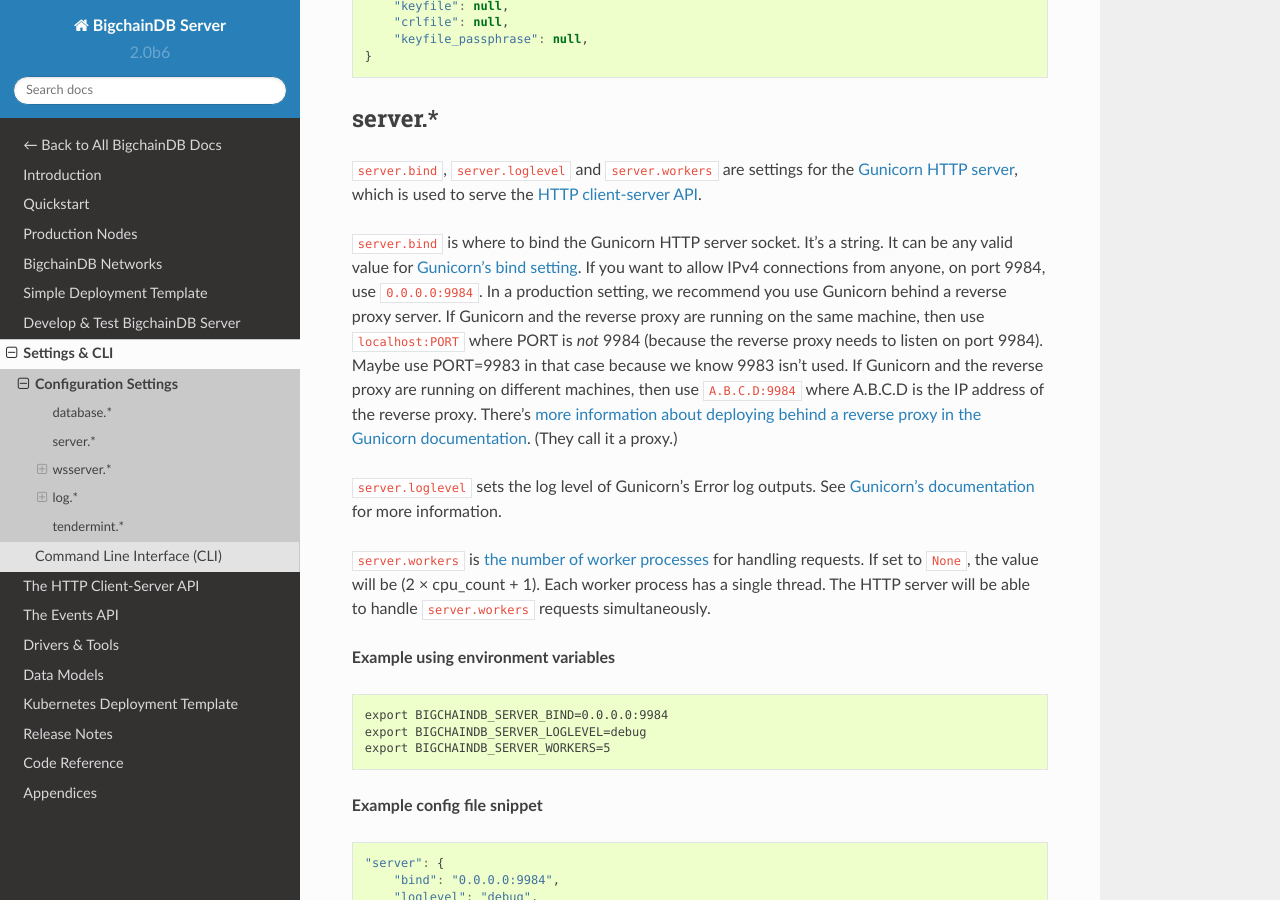
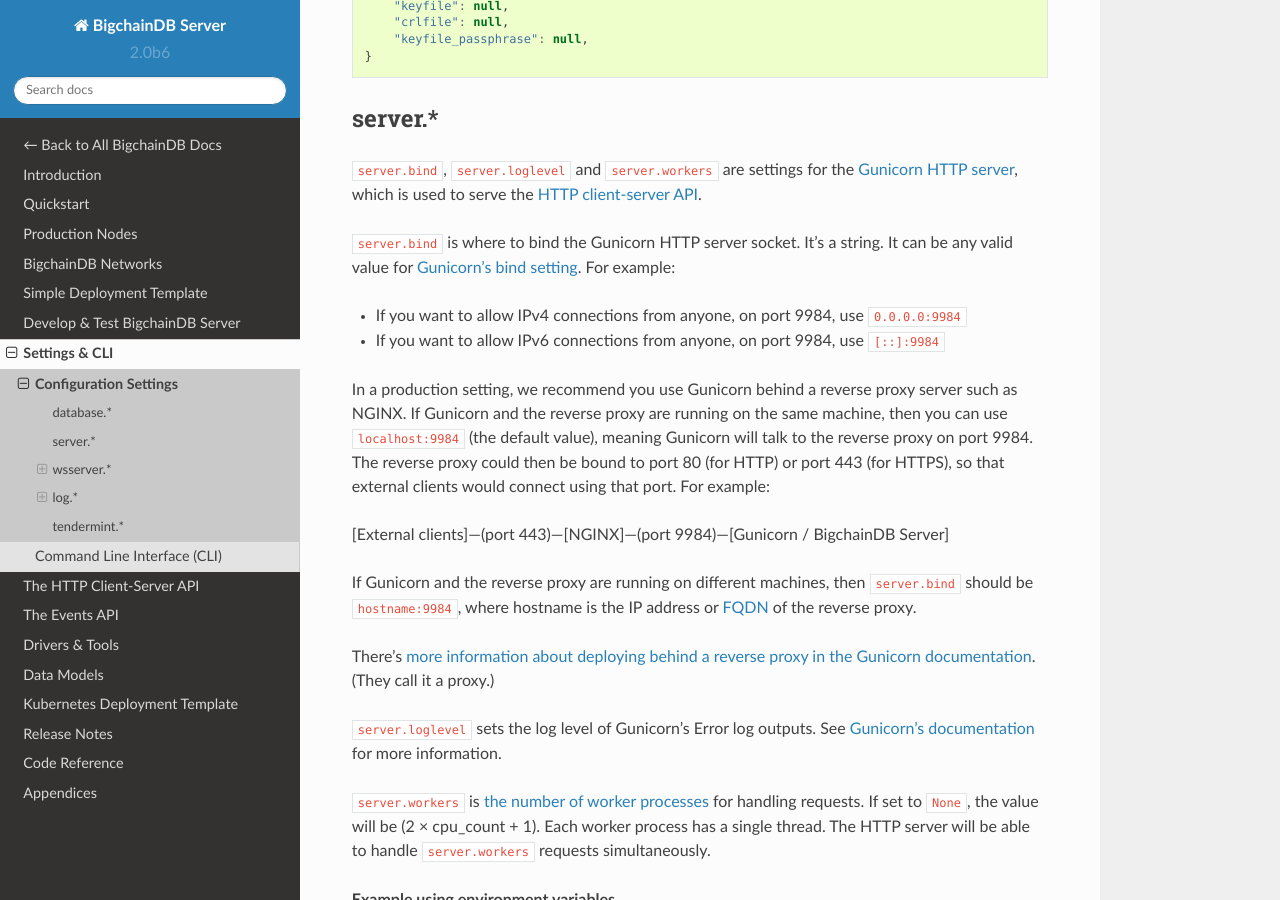
Before and after one commit to thematerials-network/bigchaindb-node, a Sphinx documentation site: the page built from bigchaindb/docs/server/source/server-reference/configuration.md, in a window 1280 px wide and 900 px high, scrolled down 2853 px. Built offline with Sphinx 7.4.7 and the Read the Docs theme 2.0.0, drawn with Linux system fonts in a browser that asks for light colours.

Commit message:
Added server.bind note re connecting via IPv6 & edited reverse proxy instructions. (#2575)

```diff
--- a/bigchaindb/docs/server/source/server-reference/configuration.md
+++ b/bigchaindb/docs/server/source/server-reference/configuration.md
@@ -110,7 +110,18 @@ If (no environment variables were set and there's no local config file), or you
 `server.bind`, `server.loglevel` and `server.workers`
 are settings for the [Gunicorn HTTP server](http://gunicorn.org/), which is used to serve the [HTTP client-server API](../http-client-server-api.html).
 
-`server.bind` is where to bind the Gunicorn HTTP server socket. It's a string. It can be any valid value for [Gunicorn's bind setting](http://docs.gunicorn.org/en/stable/settings.html#bind). If you want to allow IPv4 connections from anyone, on port 9984, use `0.0.0.0:9984`. In a production setting, we recommend you use Gunicorn behind a reverse proxy server. If Gunicorn and the reverse proxy are running on the same machine, then use `localhost:PORT` where PORT is _not_ 9984 (because the reverse proxy needs to listen on port 9984). Maybe use PORT=9983 in that case because we know 9983 isn't used. If Gunicorn and the reverse proxy are running on different machines, then use `A.B.C.D:9984` where A.B.C.D is the IP address of the reverse proxy. There's [more information about deploying behind a reverse proxy in the Gunicorn documentation](http://docs.gunicorn.org/en/stable/deploy.html). (They call it a proxy.)
+`server.bind` is where to bind the Gunicorn HTTP server socket. It's a string. It can be any valid value for [Gunicorn's bind setting](http://docs.gunicorn.org/en/stable/settings.html#bind). For example:
+
+* If you want to allow IPv4 connections from anyone, on port 9984, use `0.0.0.0:9984`
+* If you want to allow IPv6 connections from anyone, on port 9984, use `[::]:9984`
+
+In a production setting, we recommend you use Gunicorn behind a reverse proxy server such as NGINX. If Gunicorn and the reverse proxy are running on the same machine, then you can use `localhost:9984` (the default value), meaning Gunicorn will talk to the reverse proxy on port 9984. The reverse proxy could then be bound to port 80 (for HTTP) or port 443 (for HTTPS), so that external clients would connect using that port. For example:
+
+[External clients]---(port 443)---[NGINX]---(port 9984)---[Gunicorn / BigchainDB Server]
+
+If Gunicorn and the reverse proxy are running on different machines, then `server.bind` should be `hostname:9984`, where hostname is the IP address or [FQDN](https://en.wikipedia.org/wiki/Fully_qualified_domain_name) of the reverse proxy.
+
+There's [more information about deploying behind a reverse proxy in the Gunicorn documentation](http://docs.gunicorn.org/en/stable/deploy.html). (They call it a proxy.)
 
 `server.loglevel` sets the log level of Gunicorn's Error log outputs. See
 [Gunicorn's documentation](http://docs.gunicorn.org/en/latest/settings.html#loglevel)
```
